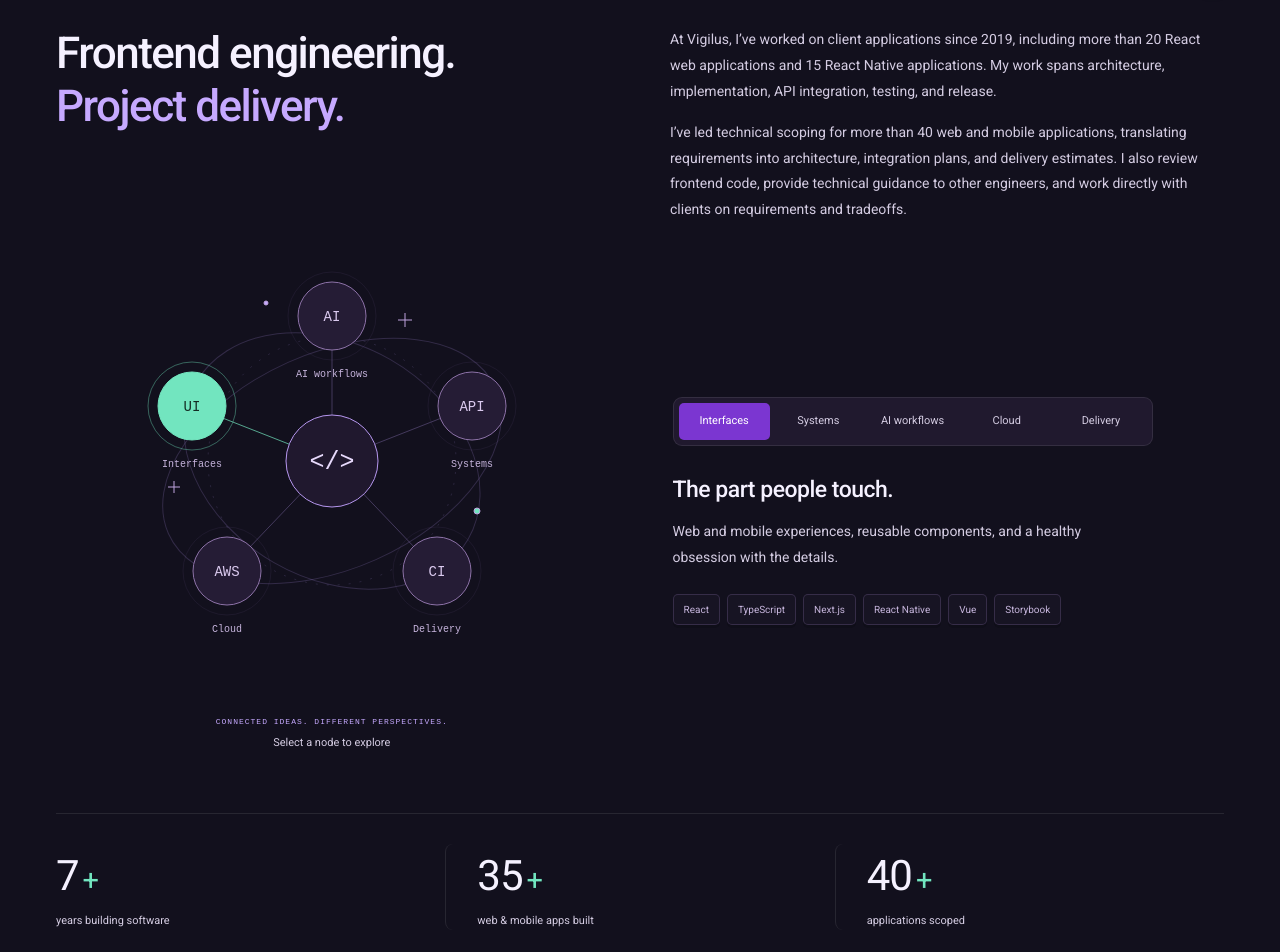
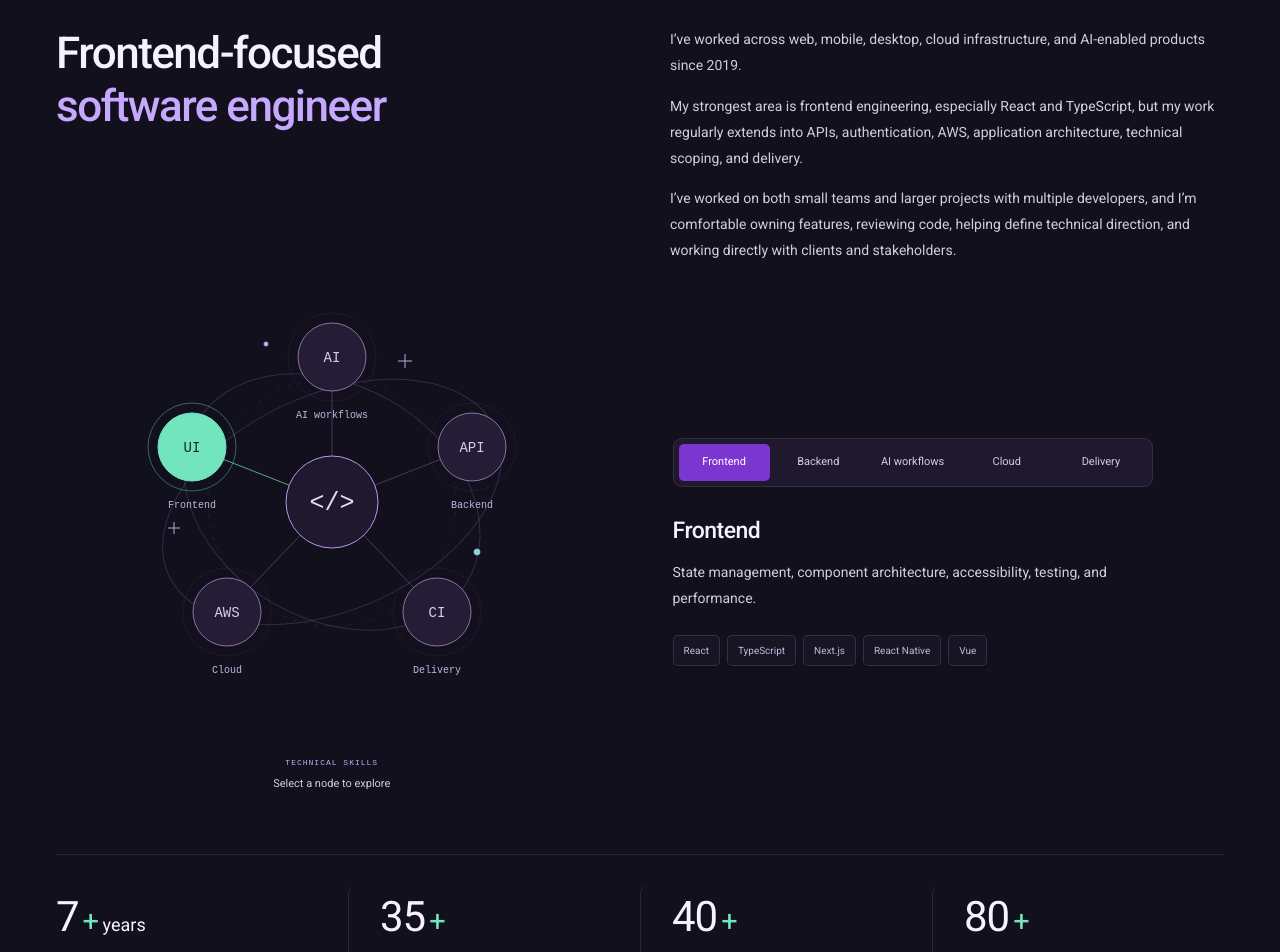
Before and after one commit to Datki11/portfolio-site, a Next.js app: page / in a window 1280 px wide. Shown: the part 920-1872 px from the top of the page. Built offline with nearby package versions, Linux system fonts and the light colour scheme; a web font is replaced by a local one.

Commit message:
Use factual scope copy and literal skills and experience metrics

```diff
--- a/app/Molecule.tsx
+++ b/app/Molecule.tsx
@@ -1,6 +1,6 @@
 const subjects = [
-  { label: "Interfaces", short: "UI", x: 80, y: 145 },
-  { label: "Systems", short: "API", x: 360, y: 145 },
+  { label: "Frontend", short: "UI", x: 80, y: 145 },
+  { label: "Backend", short: "API", x: 360, y: 145 },
   { label: "AI workflows", short: "AI", x: 220, y: 55 },
   { label: "Cloud", short: "AWS", x: 115, y: 310 },
   { label: "Delivery", short: "CI", x: 325, y: 310 },
@@ -132,7 +132,7 @@ export default function Molecule({
         </g>
       </svg>
       <p className="diagram-hint">
-        CONNECTED IDEAS. DIFFERENT PERSPECTIVES.
+        TECHNICAL SKILLS
         <span>Select a node to explore</span>
       </p>
     </div>
--- a/app/StackMap.tsx
+++ b/app/StackMap.tsx
@@ -5,26 +5,19 @@ import Molecule from "./Molecule";
 
 const areas = [
   {
-    label: "Interfaces",
+    label: "Frontend",
     node: "UI",
-    title: "The part people touch.",
+    title: "Frontend",
     description:
-      "Web and mobile experiences, reusable components, and a healthy obsession with the details.",
-    skills: [
-      "React",
-      "TypeScript",
-      "Next.js",
-      "React Native",
-      "Vue",
-      "Storybook",
-    ],
+      "State management, component architecture, accessibility, testing, and performance.",
+    skills: ["React", "TypeScript", "Next.js", "React Native", "Vue"],
   },
   {
-    label: "Systems",
+    label: "Backend",
     node: "API",
-    title: "The pieces behind the pixels.",
+    title: "Backend & APIs",
     description:
-      "APIs, authentication, data access, and cloud infrastructure that make the interface work.",
+      "API integrations, authentication, authorization, and data access.",
     skills: [
       "C# / .NET",
       "ASP.NET Core",
@@ -37,7 +30,7 @@ const areas = [
   {
     label: "AI workflows",
     node: "AI",
-    title: "From a good idea to production.",
+    title: "AI workflows",
     description:
       "Agent workflows, permission-scoped data access, streamed responses, and real-time voice interactions.",
     skills: ["OpenAI APIs", "LangChain", "LangGraph", "DeepAgents"],
@@ -45,7 +38,7 @@ const areas = [
   {
     label: "Cloud",
     node: "AWS",
-    title: "Built to run in the real world.",
+    title: "Cloud infrastructure",
     description:
       "Application infrastructure for authentication, storage, delivery, and monitoring.",
     skills: [
@@ -61,7 +54,7 @@ const areas = [
   {
     label: "Delivery",
     node: "CI",
-    title: "Confidence in every release.",
+    title: "Testing & delivery",
     description:
       "Automated tests and delivery pipelines that take web and mobile applications from implementation to production.",
     skills: [
--- a/app/globals.css
+++ b/app/globals.css
@@ -516,7 +516,7 @@ h3 {
 }
 .impact-strip {
   display: grid;
-  grid-template-columns: repeat(3, 1fr);
+  grid-template-columns: repeat(4, 1fr);
   border-top: 1px solid var(--line);
   margin-top: 40px;
   padding-top: 30px;
@@ -1232,7 +1232,7 @@ h3 {
     font-size: 9px;
   }
   .impact-strip {
-    grid-template-columns: repeat(3, minmax(0, 1fr));
+    grid-template-columns: repeat(2, minmax(0, 1fr));
     gap: 12px;
     margin-top: 26px;
     padding-top: 25px;
@@ -1240,7 +1240,8 @@ h3 {
   .impact-strip > div {
     padding-left: 12px;
   }
-  .impact-strip > div:first-child {
+  .impact-strip > div:nth-child(odd) {
+    border-left: 0;
     padding-left: 0;
   }
   .impact-strip strong {
@@ -2058,3 +2059,8 @@ h3 {
   background:
     radial-gradient(ellipse at 50% 45%, #36535755, transparent 75%), #1b202c;
 }
+
+.impact-strip strong small {
+  font-size: 18px;
+  letter-spacing: 0;
+}
--- a/app/page.tsx
+++ b/app/page.tsx
@@ -193,23 +193,26 @@ export default function Home() {
           </div>
           <div className="about-intro">
             <h2 id="about-title">
-              Frontend engineering.
+              Frontend-focused
               <br />
-              <span className="lavender">Project delivery.</span>
+              <span className="lavender">software engineer</span>
             </h2>
             <div>
               <p>
-                At Vigilus, I’ve worked on client applications since 2019,
-                including more than 20 React web applications and 15 React
-                Native applications. My work spans architecture, implementation,
-                API integration, testing, and release.
+                I’ve worked across web, mobile, desktop, cloud infrastructure,
+                and AI-enabled products since 2019.
               </p>
               <p>
-                I’ve led technical scoping for more than 40 web and mobile
-                applications, translating requirements into architecture,
-                integration plans, and delivery estimates. I also review
-                frontend code, provide technical guidance to other engineers,
-                and work directly with clients on requirements and tradeoffs.
+                My strongest area is frontend engineering, especially React and
+                TypeScript, but my work regularly extends into APIs,
+                authentication, AWS, application architecture, technical
+                scoping, and delivery.
+              </p>
+              <p>
+                I’ve worked on both small teams and larger projects with
+                multiple developers, and I’m comfortable owning features,
+                reviewing code, helping define technical direction, and working
+                directly with clients and stakeholders.
               </p>
             </div>
           </div>
@@ -218,20 +221,27 @@ export default function Home() {
             <div>
               <strong>
                 7<span>+</span>
+                <small> years</small>
               </strong>
-              <p>years building software</p>
+              <p>professional experience</p>
             </div>
             <div>
               <strong>
                 35<span>+</span>
               </strong>
-              <p>web & mobile apps built</p>
+              <p>web and mobile applications</p>
             </div>
             <div>
               <strong>
                 40<span>+</span>
               </strong>
-              <p>applications scoped</p>
+              <p>projects scoped</p>
+            </div>
+            <div>
+              <strong>
+                80<span>+</span>
+              </strong>
+              <p>technical interviews</p>
             </div>
           </div>
         </section>
```
